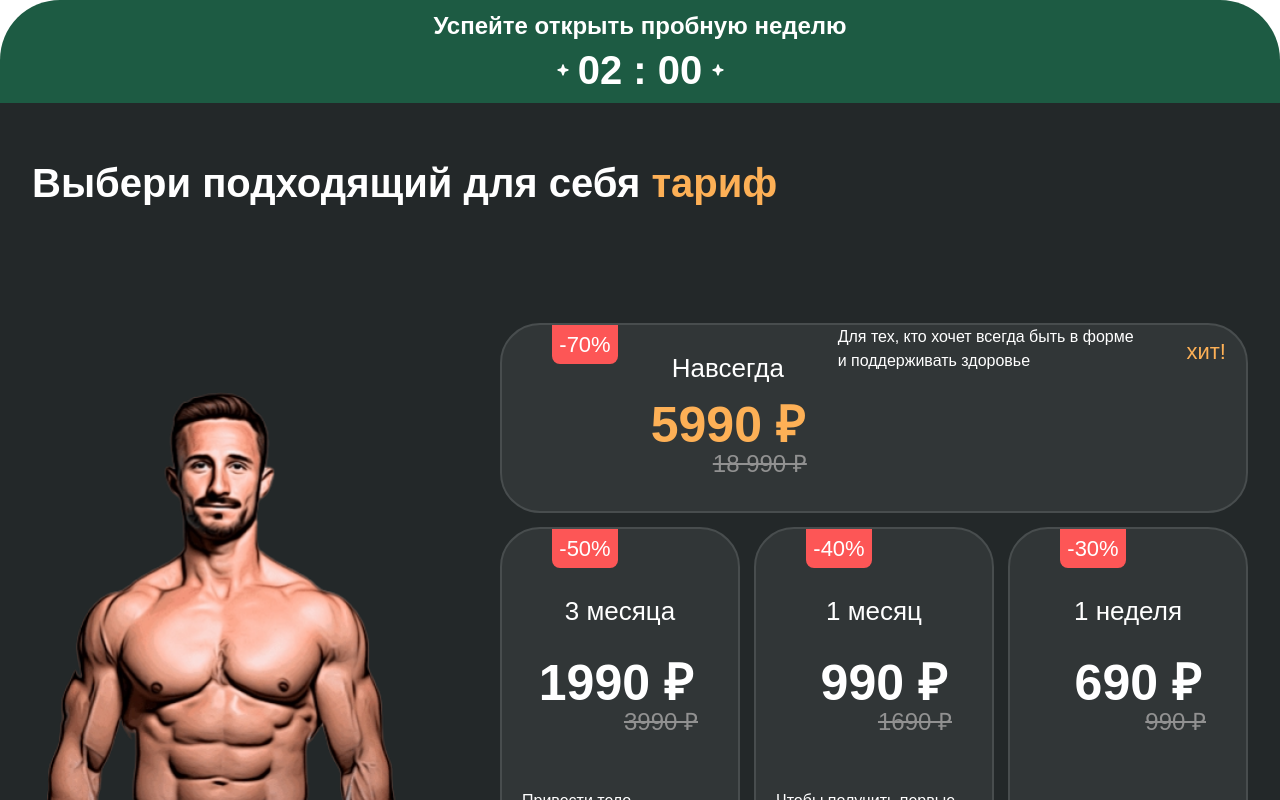
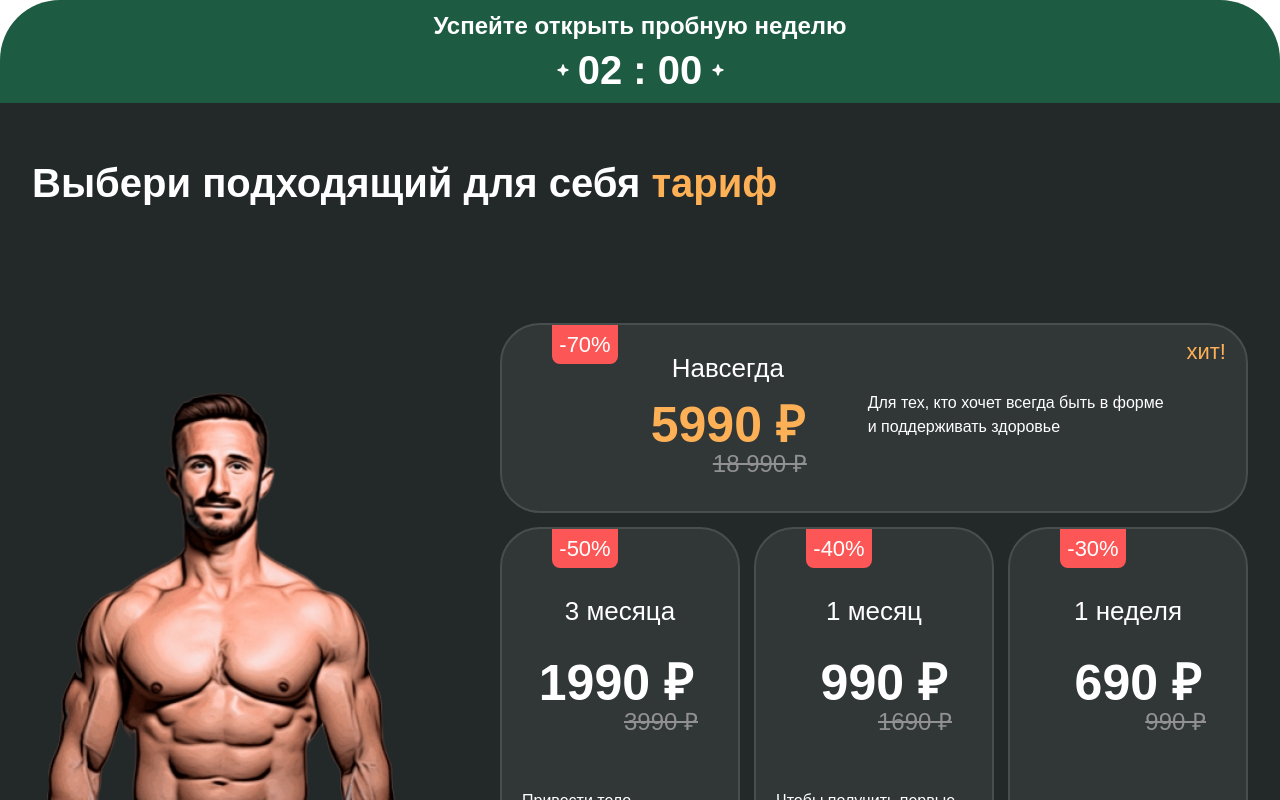
Before and after one commit to BatanAndrei/testovoe_4a_konsalting, a Next.js app: page / in a window 1280 px wide. Shown: the top 800 px of the page. Built offline with nearby package versions, Linux system fonts and the light colour scheme.

Commit message:
finish card hit

```diff
--- a/components/ui/TariffCard/TariffHit.jsx
+++ b/components/ui/TariffCard/TariffHit.jsx
@@ -17,10 +17,10 @@ const TariffHit = ({ title, price, percent, description, originalPrice, shortDes
           {originalPrice}
         </div>
       </div>
-      <div className="hidden md:block pb-[20px] flex items-center w-[328px] h-[190px] text-[16px] text-[#FFFFFF] font-montserrat font-regular max-[375px]:w-[120px] max-[320px]:w-[120px] max-[375px]:h-[56px] max-[320px]:h-[56px] max-[375px]:text-[14px] max-[320px]:text-[14px]">
+      <div className="hidden md:block pl-[30px] mt-[66px] flex items-center w-[328px] h-[62px] text-[16px] text-[#FFFFFF] font-montserrat font-regular">
         {description}
       </div>
-      <div className="block md:hidden pb-[20px] flex items-center w-[328px] h-[190px] text-[16px] text-[#FFFFFF] font-montserrat font-regular max-[375px]:w-[120px] max-[320px]:w-[120px] max-[375px]:h-[56px] max-[320px]:h-[56px] max-[375px]:text-[14px] max-[320px]:text-[14px]">
+      <div className="block md:hidden pb-[20px] flex items-center text-[16px] text-[#FFFFFF] font-montserrat font-regular max-[375px]:w-[120px] max-[320px]:w-[120px] max-[375px]:h-[56px] max-[320px]:h-[56px] max-[375px]:text-[14px] max-[320px]:text-[14px] max-[375px]:mt-[47px] max-[320px]:mt-[41px] max-[375px]:pl-[50px] max-[320px]:pl-[30px]">
         {shortDescription}
       </div>
       <div className="mt-[10px] text-[#FDB056] text-[22px] font-montserrat font-medium">
```
